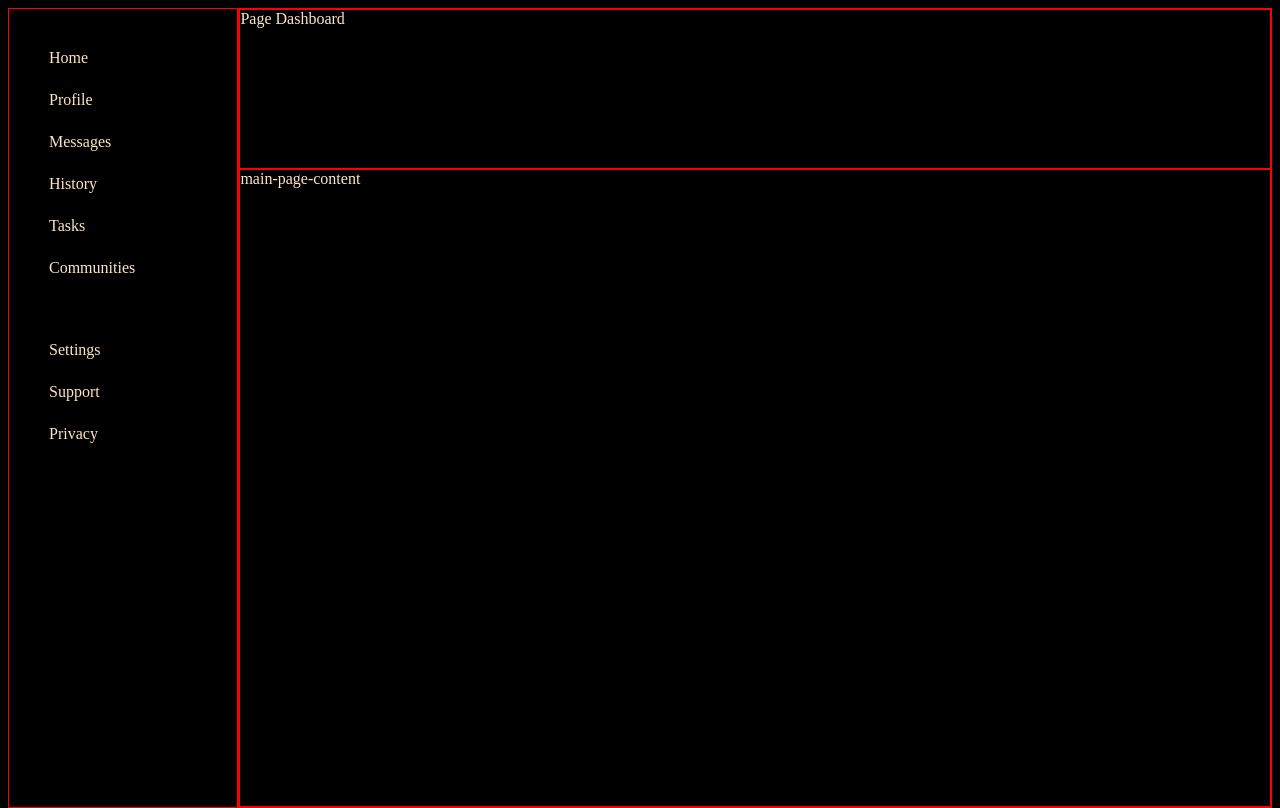
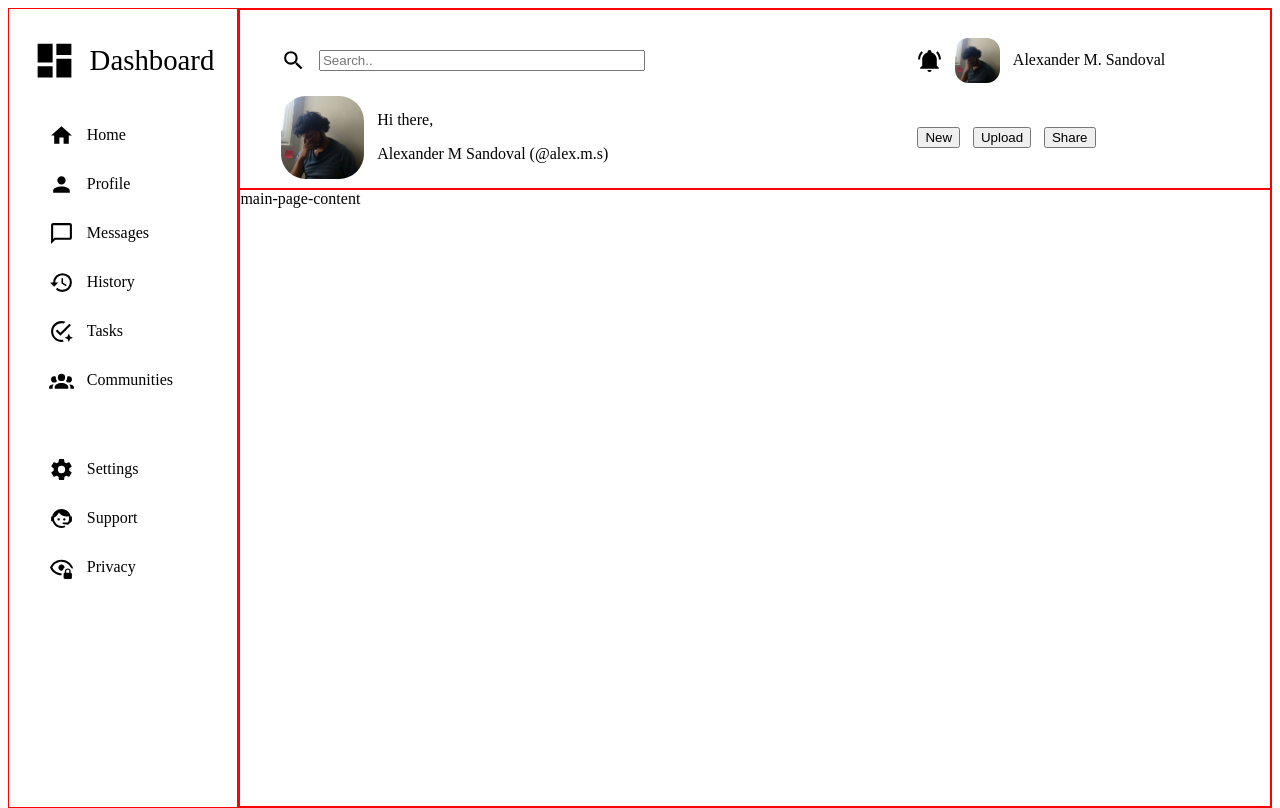
Before and after one commit to ebs-alex/TMPLT-home-page, a plain HTML site: page index.html in a window 1280 px wide. Drawn offline with Linux system fonts and the light colour scheme.

Commit message:
dashboard items added and laid out with css, page header items added

```diff
--- a/index.html
+++ b/index.html
@@ -10,24 +10,80 @@
 <body>
     <div class="main-container">
         <div class="side-dash">
+            <p>
+                <img src="./images/view-dashboard.svg" alt="dashboard icon" id="dash-icon">
+                Dashboard
+            </p>
             <ul>
-                <li>Home</li>
-                <li>Profile</li>
-                <li>Messages</li>
-                <li>History</li>
-                <li>Tasks</li>
-                <li>Communities</li>
+                <li>
+                    <img src="./images/home.svg" alt="home icon" class="icon">
+                    Home
+                </li>
+                <li>
+                    <img src="./images/account.svg" alt="Profile icon" class="icon">
+                    Profile
+                </li>
+                <li>
+                    <img src="./images/message-outline.svg" alt="message icon" class="icon">
+                    Messages
+                </li>
+                <li>
+                    <img src="./images/history.svg" alt="history icon" class="icon">
+                    History
+                </li>
+                <li>
+                    <img src="./images/checkbox-marked-circle-auto-outline.svg" alt="Task icon" class="icon">
+                    Tasks
+                </li>
+                <li>
+                    <img src="./images/account-group.svg" alt="Community icon" class="icon">
+                    Communities
+                </li>
             </ul>
 
             <ul>
-                <li>Settings</li>
-                <li>Support</li>
-                <li>Privacy</li>
+                <li>
+                    <img src="./images/cog.svg" alt="settings icon" class="icon">
+                    Settings
+                </li>
+                <li>
+                    <img src="./images/face-agent.svg" alt="Support icon" class="icon">
+                    Support
+                </li>
+                <li>
+                    <img src="./images/eye-lock-outline.svg" alt="privacy icon" class="icon">
+                    Privacy
+                </li>
             </ul>
         </div>
         <div class="main-page">
-            <div class="page-dahsboard">
-                Page Dashboard
+            <div class="page-header">
+
+                <div class="search-bar">
+                    <img src="./images/magnify.svg" alt="search icon" class="icon">
+                    <input type="text" placeholder="Search..">
+                </div>
+
+                <div class="header-notif">
+                    <img src="./images/bell-ring.svg" alt="bell icon" class="icon">
+                    <img src="./images/9thfloorEbert.jpeg" alt="profile picture" class="profile-img">
+                    Alexander M. Sandoval
+                </div>
+
+                <div class="header-greeting">
+                    <img src="./images/9thfloorEbert.jpeg" alt="profile picture" class="profile-img">
+                    <div>
+                        <p>Hi there,</p>
+                        <p>Alexander M Sandoval (@alex.m.s)</p>
+                    </div>
+                </div>
+
+                <div class="header-buttons">
+                    <button>New</button>
+                    <button>Upload</button>
+                    <button>Share</button>
+                </div>
+
             </div>
             <div class="main-page-content">
                 main-page-content
--- a/style.css
+++ b/style.css
@@ -5,14 +5,14 @@
 
 html {
     font-size: 16px;
-    color: bisque;
+    color: black;
     overflow: hidden;
 	height: 100%;
 }
 
 
 body {
-    background-color: black;
+    background-color: white;
     overflow: scroll;
 	height: 100%;
 
@@ -23,10 +23,6 @@ body {
     border: 1px solid red;
 }
 
-
-
-
-
 .main-container {
     display: grid;
     grid-template-columns: max(18vw, 180px) 3fr;
@@ -34,9 +30,12 @@ body {
     height: 100%;
 }
 
+
+
+
 .main-page {
     display: grid;
-    grid-template-rows: 1fr 4fr;
+    grid-template-rows: 180px 1fr;
 }
 
 .main-page > div {
@@ -44,12 +43,56 @@ body {
 }
 
 
+.page-header {
+    padding: 3.5vh;
+    display: grid;
+    grid-template: 1fr 1fr / 2fr 1fr;
+}
 
 
-.side-dash {
+.search-bar {
+    display: flex;
+    align-items: center;
+    justify-items: center;
+    gap: 1vw;
+    margin-left: 1vw;
+}
 
-    /* display: grid; */
-    /* grid-template-rows: 1fr 1fr;  */
+.search-bar input {
+    width: 50%;
+}
+
+.header-notif {
+    display: flex;
+    align-items: center;
+    gap: 1vw;
+}
+
+.header-greeting {
+    display: grid;
+    grid-template-columns: 1fr 6fr;
+    align-items: center;
+    justify-items: start;
+}
+
+.header-buttons {
+    display: flex;
+    align-items: center;
+    justify-content: start;
+    gap: 1vw;
+}
+
+
+
+.side-dash > p {
+
+    font-size: 1.8rem;
+    display: flex;
+    flex-wrap: wrap;
+    align-items: center;
+    justify-content: center;
+    gap: 1vw;
+    text-align: center;
 
 
 }
@@ -61,6 +104,38 @@ body {
     margin-top: 5vh;
     margin-bottom: 8vh;
 
+}
+
+.profile-img {
+    width: clamp(25px, 3.5vw, 45px);
+    height: auto;
+    border-radius: 30%;
+}
+
+.header-greeting .profile-img {
+    width: clamp(50px, 6.5vw, 85px);
+    height: auto;
+    border-radius: 30%;
+    justify-self: end;
+    margin: 1vw;
+}
+
+
+.icon {
+    /* filter: invert(48%) sepia(79%) saturate(2476%) hue-rotate(86deg) brightness(118%) contrast(119%); */
+    width: clamp(15px, 2vw, 25px);
+    height: auto;
+}
+
+#dash-icon {
+    width: clamp(25px, 3.5vw, 45px);
+    height: auto;
+}
+
+.side-dash li {
+    display: flex;
+    align-items: center;
+    gap: 1vw;
 }
 
 
@@ -89,11 +164,17 @@ body {
         padding: 0;
         display: flex;
         flex-wrap: wrap;
-        gap: 4vw;
+        gap: 6vw;
         margin: 1vw;
         /* margin: 5vh 2vw; */
         justify-content: center;
 
 
     }
+
+    .side-dash li {
+        display: flex;
+        flex-direction: column-reverse;
+
+    }
 }
```
Also changed, not shown: images/9thfloorEbert.jpeg (added), images/account-group.svg (added), images/account.svg (added), images/bell-ring.svg (added), images/checkbox-marked-circle-auto-outline.svg (added), images/cog.svg (added), images/eye-lock-outline.svg (added), images/face-agent.svg (added), images/history.svg (added), images/home.svg (added), images/magnify.svg (added), images/message-outline.svg (added), images/view-dashboard.svg (added).
